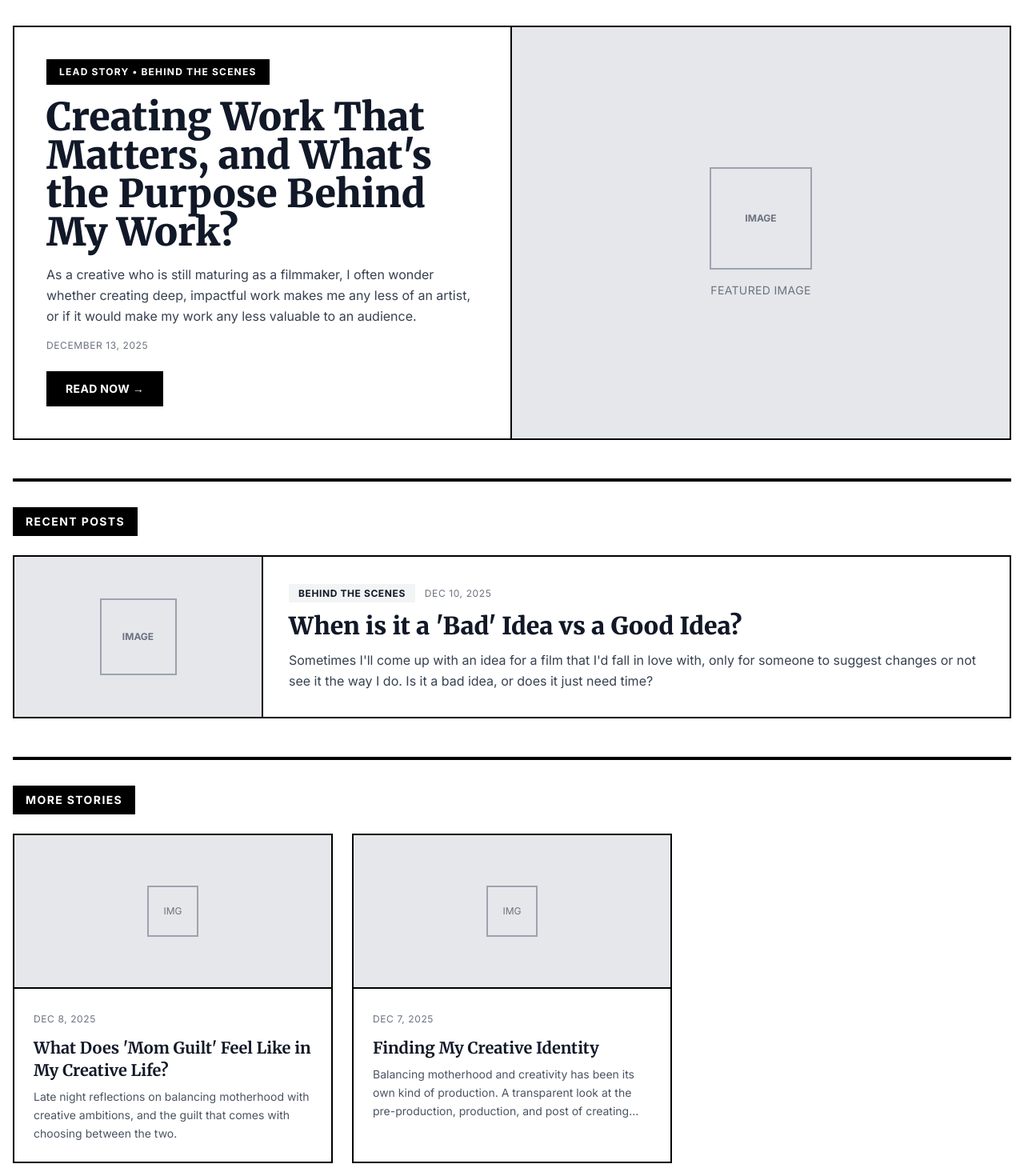
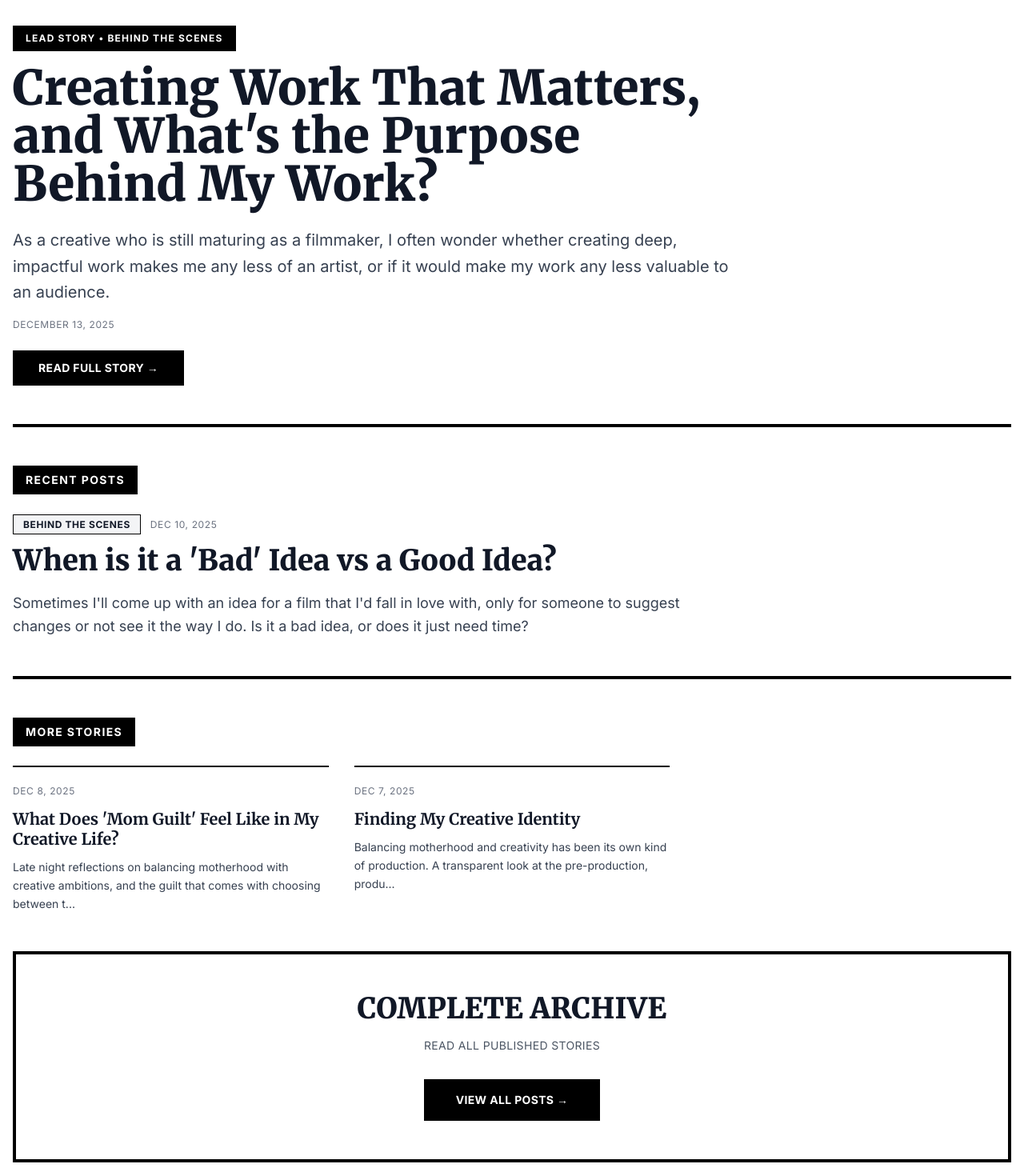
Before and after one commit to BizTrackxrp/TheCreativeMom, a Next.js app: page / in a window 1280 px wide. Shown: the part 240-1710 px from the top of the page at 80% size. Built offline with nearby package versions, Linux system fonts and the light colour scheme.

Commit message:
Update page.tsx

```diff
--- a/app/page.tsx
+++ b/app/page.tsx
@@ -10,19 +10,17 @@ export default function Home() {
 
   return (
     <div className="max-w-7xl mx-auto px-4 py-8">
-      {/* Featured Story */}
+      {/* Lead Story - Full Width */}
       {newestPost && (
-        <section className="mb-12">
-          <div className="grid md:grid-cols-2 gap-0 border-2 border-black">
-            {/* Left - Text */}
-            <div className="p-8 md:p-10 bg-white border-r-2 border-black">
+        <section className="mb-12 pb-12 border-b-4 border-black">
+          <div className="max-w-4xl">
             <div className="bg-black text-white px-4 py-2 inline-block mb-4 text-xs font-bold uppercase tracking-widest">
               Lead Story • {newestPost.category}
             </div>
-              <h2 className="text-4xl md:text-5xl font-serif font-black mb-4 leading-tight">
+            <h2 className="text-5xl md:text-6xl font-serif font-black mb-6 leading-tight">
               {newestPost.title}
             </h2>
-              <p className="text-gray-700 text-base mb-4 leading-relaxed">
+            <p className="text-xl text-gray-700 mb-4 leading-relaxed">
               {newestPost.excerpt}
             </p>
             <div className="text-xs uppercase tracking-wider text-gray-500 mb-6">
@@ -30,95 +28,66 @@ export default function Home() {
             </div>
             <Link
               href={`/blog/${newestPost.slug}`}
-                className="inline-block bg-black text-white px-6 py-3 text-sm font-bold uppercase tracking-wide hover:bg-gray-800 transition-colors"
+              className="inline-block bg-black text-white px-8 py-3 text-sm font-bold uppercase tracking-wide hover:bg-gray-800 transition-colors"
             >
-                Read Now →
+              Read Full Story →
             </Link>
-            </div>
-
-            {/* Right - Image Placeholder */}
-            <div className="bg-gray-200 min-h-[400px] md:min-h-[500px] flex items-center justify-center">
-              <div className="text-center p-8">
-                <div className="border-2 border-gray-400 w-32 h-32 mx-auto mb-4 flex items-center justify-center">
-                  <span className="text-gray-500 text-xs uppercase font-bold">Image</span>
-                </div>
-                <p className="text-gray-500 text-sm uppercase tracking-wide">Featured Image</p>
-              </div>
-            </div>
           </div>
         </section>
       )}
 
-      {/* Second Post - Full Width */}
+      {/* Second Story */}
       {secondPost && (
-        <section className="mb-12 border-t-4 border-black pt-8">
+        <section className="mb-12 pb-12 border-b-4 border-black">
           <div className="bg-black text-white px-4 py-2 inline-block mb-6 text-sm font-bold uppercase tracking-widest">
             Recent Posts
           </div>
-          <Link href={`/blog/${secondPost.slug}`} className="border-2 border-black block group hover:shadow-lg transition-all">
-            <div className="grid md:grid-cols-4 gap-0">
-              {/* Image */}
-              <div className="bg-gray-200 h-64 md:h-auto flex items-center justify-center border-r-2 border-black">
-                <div className="border-2 border-gray-400 w-24 h-24 flex items-center justify-center">
-                  <span className="text-gray-500 text-xs uppercase font-bold">Image</span>
-                </div>
-              </div>
-              {/* Content */}
-              <div className="md:col-span-3 p-8 bg-white">
+          <Link href={`/blog/${secondPost.slug}`} className="block group">
+            <div className="max-w-4xl">
               <div className="mb-3">
-                  <span className="text-xs font-bold uppercase tracking-wider bg-gray-100 px-3 py-1">
+                <span className="text-xs font-bold uppercase tracking-wider bg-gray-100 px-3 py-1 border border-black">
                   {secondPost.category}
                 </span>
                 <span className="text-xs uppercase tracking-wider text-gray-500 ml-3">
                   {format(new Date(secondPost.date), 'MMM d, yyyy')}
                 </span>
               </div>
-                <h3 className="text-3xl font-serif font-black mb-3 group-hover:underline">
+              <h3 className="text-4xl font-serif font-black mb-4 group-hover:underline leading-tight">
                 {secondPost.title}
               </h3>
-                <p className="text-gray-700 leading-relaxed">
+              <p className="text-lg text-gray-700 leading-relaxed">
                 {secondPost.excerpt}
               </p>
-              </div>
             </div>
           </Link>
         </section>
       )}
 
-      {/* More Stories Grid */}
+      {/* More Stories - Three Column Grid */}
       {olderPosts.length > 0 && (
-        <section className="mb-12 border-t-4 border-black pt-8">
+        <section className="mb-12">
           <div className="bg-black text-white px-4 py-2 inline-block mb-6 text-sm font-bold uppercase tracking-widest">
             More Stories
           </div>
-          <div className="grid md:grid-cols-3 gap-6">
+          <div className="grid md:grid-cols-3 gap-8">
             {olderPosts.map((post) => (
               <Link
                 key={post.slug}
                 href={`/blog/${post.slug}`}
-                className="border-2 border-black group hover:shadow-lg transition-all"
+                className="group border-t-2 border-black pt-4"
               >
                 <article>
-                  {/* Image placeholder - small */}
-                  <div className="bg-gray-200 h-48 flex items-center justify-center border-b-2 border-black">
-                    <div className="border-2 border-gray-400 w-16 h-16 flex items-center justify-center">
-                      <span className="text-gray-500 text-xs">IMG</span>
-                    </div>
-                  </div>
-                  {/* Content */}
-                  <div className="p-6 bg-white">
                   <div className="mb-3">
                     <span className="text-xs uppercase tracking-wider text-gray-500">
                       {format(new Date(post.date), 'MMM d, yyyy')}
                     </span>
                   </div>
-                    <h3 className="text-xl font-serif font-bold mb-2 group-hover:underline">
+                  <h3 className="text-xl font-serif font-bold mb-3 group-hover:underline leading-tight">
                     {post.title}
                   </h3>
-                    <p className="text-gray-600 text-sm leading-relaxed line-clamp-3">
-                      {post.excerpt}
+                  <p className="text-sm text-gray-700 leading-relaxed">
+                    {post.excerpt.substring(0, 120)}...
                   </p>
-                  </div>
                 </article>
               </Link>
             ))}
@@ -126,19 +95,19 @@ export default function Home() {
         </section>
       )}
 
-      {/* CTA Section */}
-      <section className="border-4 border-black bg-white p-12 text-center">
-        <h2 className="text-4xl font-serif font-black mb-4">
-          Read All Stories
+      {/* Archive CTA */}
+      <section className="border-4 border-black bg-white p-12 text-center mt-12">
+        <h2 className="text-4xl font-serif font-black mb-4 uppercase">
+          Complete Archive
         </h2>
-        <p className="text-gray-600 text-lg mb-8 uppercase tracking-wide">
-          Explore our complete archive
+        <p className="text-gray-600 mb-8 uppercase tracking-wide text-sm">
+          Read All Published Stories
         </p>
         <Link
           href="/blog"
-          className="inline-block bg-black text-white px-10 py-4 font-bold uppercase tracking-wide hover:bg-gray-800 transition-colors"
+          className="inline-block bg-black text-white px-10 py-4 font-bold uppercase tracking-wide hover:bg-gray-800 transition-colors text-sm"
         >
-          View Archive
+          View All Posts →
         </Link>
       </section>
     </div>
```
Lines whose indentation alone changed are shown as unchanged.
